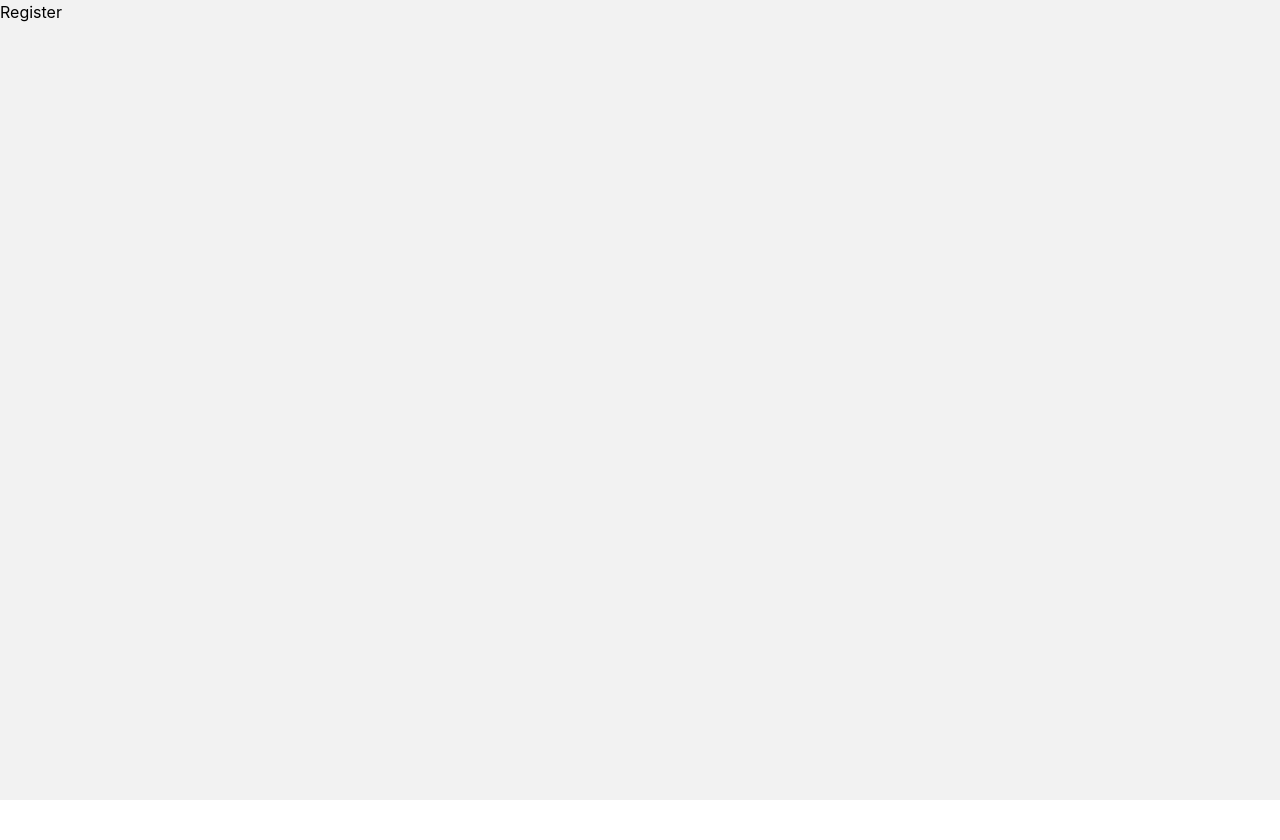
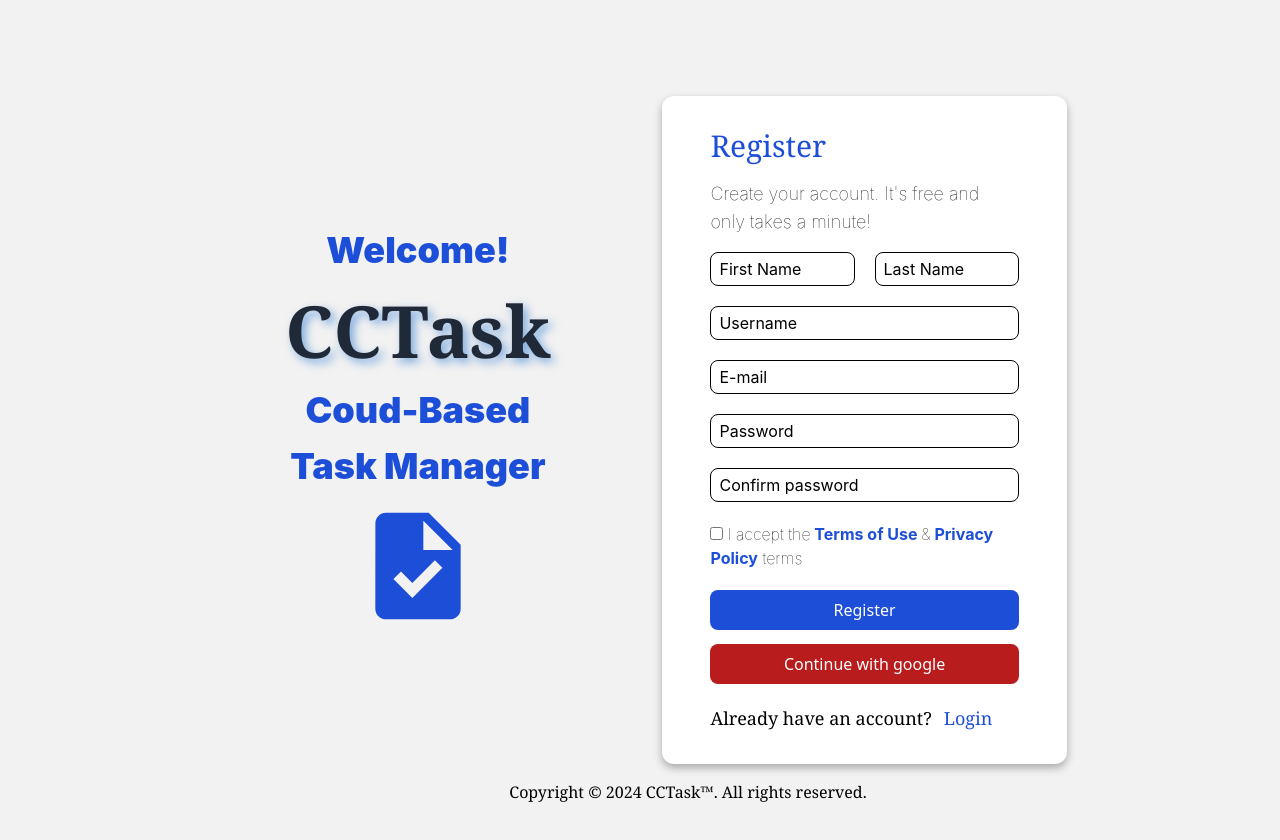
Before and after one commit to CristiColtan/activity-scheduler-mern, a React (Create React App) app in the folder frontend/: page /register in a window 1280 px wide. Shown: the top 840 px of the page. Before the commit the page ends 800 px from the top, so only its background shows below. Built offline with nearby package versions, Linux system fonts and the light colour scheme.

Commit message:
added register page

```diff
--- a/frontend/package.json
+++ b/frontend/package.json
@@ -19,6 +19,7 @@
     "react-router-dom": "^6.23.1",
     "react-scripts": "5.0.1",
     "rechart": "^0.0.1",
+    "redux-persist": "^6.0.0",
     "sonner": "^1.5.0",
     "web-vitals": "^2.1.4"
   },
--- a/frontend/src/components-guest/Testimonials.jsx
+++ b/frontend/src/components-guest/Testimonials.jsx
@@ -44,7 +44,7 @@ const Testimonials = () => {
                                     text-center text-2xl py-6 px-3 w-full'>
                                         <img src={data.icon} alt="" className='h-24 w-32 mx-auto rounded-full pb-4'></img>
                                         <p className='font-serif pb-3'>{data.content}</p>
-                                        <p className='text-sm font-thin pb-3'>
+                                        <p className='text-sm font-thin pb-3 px-4'>
                                             {data.description}
                                         </p>
                                         <div className='flex '>
--- a/frontend/src/pages/Login.jsx
+++ b/frontend/src/pages/Login.jsx
@@ -1,11 +1,19 @@
 import React from 'react'
+
+import { useNavigate } from 'react-router-dom'
 
 import "../styles/Login.css"
 
 export default function Login() {
+    const navigate = useNavigate();
+
+    const handleRegisterClick = () => {
+        navigate("/register");
+    }
+
     return (
-      <>
-      <div className='w-full min-h-screen flex items-center justify-center flex-col lg:flex-row'>
+    <>
+        <div className='w-full min-h-screen flex items-center justify-center flex-col lg:flex-row'>
             <div className='w-full md:w-auto flex gap-0 md:gap-40 flex-col md:flex-row items-center justify-center'>
                 <div className='h-full w-full lg:w-2/3 flex flex-col items-center justify-center'>
                     <div className='pt-10 w-full md:max-w-lg 2xl:max-w-3xl flex flex-col items-center justify-center gap-5 md:gap-y-10 '>
@@ -67,6 +75,12 @@ export default function Login() {
                                 hover:bg-red-500 transition duration-200'>
                                 Continue with google
                             </button>
+                            <p className='text-lg font-serif'>Don't have an account?
+                                <button className='ml-3 text-blue-700 hover:text-blue-500 transition duration-200
+                                font-medium text-lg' onClick={handleRegisterClick}>
+                                    Register
+                                </button>
+                            </p>
                         </div>
                     </form>
                 </div>
--- a/frontend/src/pages/Register.jsx
+++ b/frontend/src/pages/Register.jsx
@@ -1,7 +1,99 @@
 import React from 'react'
 
+import { MdTask } from "react-icons/md";
+import { useNavigate } from 'react-router-dom'
+
+import "../styles/Register.css"
+
 export default function Register() {
+  const navigate = useNavigate();
+
+  const handleLoginClick = () => {
+    navigate("/login");
+  }
+
+  //TO DO:
+  //confirm password
+
   return (
-    <div>Register</div>
+    <div className='min-h-screen py-20 lg:py-24'>
+      <div className='container mx-auto '>
+        <div className='w-10/12 lg:w-8/12 flex lg:flex-row flex-col mx-auto lg:gap-10'>
+          <div className='lg:w-1/2 w-full flex justify-center items-center text-center flex-col p-12 lg:py-30'>
+            <h1 className='mb-4 text-3xl lg:text-4xl font-black text-blue-700'>Welcome!</h1>
+            <p className='flex flex-col gap-0 md:gap-4 text-5xl xl:text-7xl
+                            transition-transform duration-500 transform px-6
+                            py-2 hover:scale-125 font-bold text-gray-800 font-serif
+                            shadow-outer text-shadoww mb-4'>
+                            <span>CCTask</span>
+            </p>
+            <p className='flex flex-col gap-0 md:gap-4 text-3xl md:text-4xl font-black text-center text-blue-700 mb-4'>
+              <span>Coud-Based</span>
+              <span>Task Manager</span>
+            </p>
+            <MdTask className='text-blue-700 text-9xl'/>
+          </div>
+          <div className='lg:w-1/2 w-full py-8 px-12 register-container overflow-hidden rounded-xl bg-white'>
+            <h2 className='font-serif text-3xl mb-4 text-blue-700'>Register</h2>
+            <p className='font-thin mb-4 lg:text-lg'>Create your account.
+              It's free and only takes a minute!
+            </p>
+            <form>
+              <div className='grid grid-cols-2 gap-5'>
+                <input type="text" placeholder='First Name'
+                className='border py-1 px-2 placeholder-black focus:ring-2 ring-blue-300 outline-none
+                    border-black focus:placeholder-gray-500 rounded-lg'></input>
+                <input type="text" placeholder='Last Name'
+                className='border py-1 px-2 placeholder-black focus:ring-2 ring-blue-300 outline-none
+                    border-black focus:placeholder-gray-500 rounded-lg'></input>
+              </div>
+              <div className='mt-5'>
+                <input type="text" placeholder='Username'
+                className='border py-1 px-2 w-full placeholder-black focus:ring-2 ring-blue-300 outline-none
+                    border-black focus:placeholder-gray-500 rounded-lg'></input>
+              </div>
+              <div className='mt-5'>
+                <input type="text" placeholder='E-mail'
+                className='border py-1 px-2 w-full placeholder-black focus:ring-2 ring-blue-300 outline-none
+                    border-black focus:placeholder-gray-500 rounded-lg'></input>
+              </div>
+              <div className='mt-5'>
+                <input type="password" placeholder='Password'
+                className='border py-1 px-2 w-full placeholder-black focus:ring-2 ring-blue-300 outline-none
+                    border-black focus:placeholder-gray-500 rounded-lg'></input>
+              </div>
+              <div className='mt-5'>
+                <input type="password" placeholder='Confirm password'
+                className='border py-1 px-2 w-full placeholder-black focus:ring-2 ring-blue-300 outline-none
+                    border-black focus:placeholder-gray-500 rounded-lg'></input>
+              </div>
+              <div className='mt-5'>
+                <input className='' type="checkbox"></input>
+                <span className='font-thin ml-1'>I accept the
+                  <a className='text-blue-700 font-bold hover:text-blue-500 transition duration-200'> Terms of Use </a> &
+                  <a className='text-blue-700 font-bold hover:text-blue-500 transition duration-200'> Privacy Policy</a>{" "}terms
+                </span>
+              </div>
+              <div className='mt-5'>
+                <button className='w-full bg-blue-700 px-3 py-2 mb-3.5 text-white font-sans font-medium
+                hover:bg-blue-500 transition duration-200 rounded-lg'>
+                  Register
+                </button>
+                <button className='w-full bg-red-700 px-3 py-2 text-white font-sans font-medium
+                hover:bg-red-500 transition duration-200 rounded-lg'>
+                  Continue with google
+                </button>
+              </div>
+              <p className='mt-5 text-lg font-serif'>Already have an account?
+                <button className='ml-3 text-blue-700 hover:text-blue-500 transition duration-200 font-medium'
+                onClick={handleLoginClick}>
+                  Login
+                </button>
+              </p>
+            </form>
+          </div>
+        </div>
+      </div>
+    </div>
   )
 }
--- /dev/null
+++ b/frontend/src/redux/store.js
@@ -0,0 +1,24 @@
+import { combineReducers, configureStore } from "@reduxjs/toolkit";
+import { userReducer } from "./user/userSlice.js";
+import { persistReducer, persistStore } from "redux-persist";
+import storage from "redux-persist/lib/storage";
+
+const rootReducer = combineReducers({ user: userReducer });
+
+const persistConfig = {
+  key: "root",
+  storage,
+  version: 1,
+};
+
+const persistedReducer = persistReducer(persistConfig, rootReducer);
+
+export const store = configureStore({
+  reducer: persistedReducer,
+  middleware: (getDefaultMiddleware) =>
+    getDefaultMiddleware({
+      serializableCheck: false,
+    }),
+});
+
+export const persistor = persistStore(store);
--- /dev/null
+++ b/frontend/src/redux/user/userSlice.js
@@ -0,0 +1,30 @@
+import { createSlice } from "@reduxjs/toolkit";
+
+const initialState = {
+  currentUser: null,
+  error: null,
+  loading: false,
+};
+
+const userSlice = createSlice({
+  name: "user",
+  initialState,
+  reducers: {
+    signInStart: (state) => {
+      state.loading = true;
+    },
+    signInSuccess: (state, action) => {
+      state.currentUser = action.payload;
+      state.loading = false;
+      state.error = null;
+    },
+    signInFailure: (state, action) => {
+      state.error = action.payload;
+      state.loading = false;
+    },
+  },
+});
+
+export const { signInStart, signInFailure, signInSuccess } = userSlice.actions;
+
+export default userSlice.reducer;
--- /dev/null
+++ b/frontend/src/styles/Register.css
@@ -0,0 +1,8 @@
+.text-shadoww {
+    text-shadow: 4px 4px 10px rgba(5, 97, 203, 0.5);
+}
+
+.register-container {
+    border-radius: 12px;
+    box-shadow: 0 4px 8px rgba(0, 0, 0, 0.3);
+}
```
Also changed, not shown: 2 other files (tests, documents, lock files or other folders).
